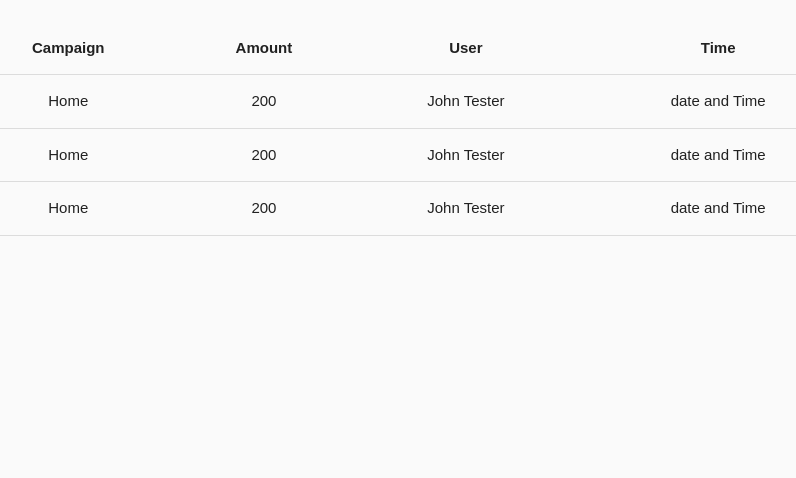
After one commit to Code-Institute-Submissions/josephWoodland-MS3-campaign-DB_OctResub, a Flask app: a page that uses templates/index.html in a window 1280 px wide. The commit adds this page. Shown: the part 322-800 px from the top of the page, without its empty margins (232-1028 px from the left). Run offline with Flask 2, Linux system fonts and the light colour scheme; the visitor is signed in with stand-in values (Sample User, id 1); a database or web service that is not in the repository returns one stand-in record (values such as "Sample title"); some libraries are stand-ins or nearby versions.

Commit message:
Added th e transaction template

```diff
--- a/app.py
+++ b/app.py
@@ -20,7 +20,7 @@ app.secret_key = os.environ.get("SECRET_KEY")
 mongo  = PyMongo(app)
 
 
-def create_transaction(user_from_id, user_to_id , campaign_id, amount):
+def create_transaction(user_from_id, user_to_id, campaign_id, amount):
 
     campaign = mongo.db.campaigns.find_one(
         {"_id": ObjectId(campaign_id)})
@@ -29,9 +29,6 @@ def create_transaction(user_from_id, user_to_id , campaign_id, amount):
     user_from = mongo.db.users.find_one(
         {"_id": ObjectId(user_from_id)})
     time = datetime.now()
-    print(user_to)
-
-    print("________________________------------------")
 
     new_transaction = {
         "user_to": user_to['first_name'] + ' ' + user_to['last_name'],
@@ -248,6 +245,19 @@ def delete_user(user):
     return render_template("home.html")
 
 
+@app.route("/transactions/<user>")
+def transactions(user):
+    user = mongo.db.users.find_one({ "email": session['user'] })
+    user_id = str(user["_id"])
+    transaction_credits = list(mongo.db.transactions.find(
+             { "user_to_id" : user_id } ))
+    transaction_debits = list(mongo.db.transactions.find(
+             { "user_from_id" : user_id } ))
+    transaction_list = transaction_debits + transaction_credits
+
+    return render_template("transactions.html", transaction_list=transaction_list)
+
+
 @app.route("/donate_campaign/<campaign_id>", methods=["GET","POST"])
 def donate_campaign(campaign_id):
     # Set all the selectors
--- a/templates/index.html
+++ b/templates/index.html
@@ -75,7 +75,7 @@
         {% if session.user %}
             <li><a class="waves-effect" href="{{ url_for('profile', user=session['user'])}}"></i>Profile</a></li>
             <li><a class="waves-effect" href="{{ url_for('user_campaigns', user=session['user'])}}">Campaigns</a></li>
-            <li><a class="waves-effect" href="#!">Transactions</a></li>
+            <li><a class="waves-effect" href="{{ url_for('transactions', user=session['user'])}}">Transactions</a></li>
             <li><a class="waves-effect" href="#!">History</a></li>
             <li><a class="waves-effect" href="#!">Search</a></li>
             <li><a class="waves-effect" href="{{ url_for('logout')}}">Sign Out</a></li>
--- /dev/null
+++ b/templates/transactions.html
@@ -0,0 +1,33 @@
+{% extends "index.html" %} {% block content %}
+<table class="highlight centered">
+    <thead>
+      <tr>
+          <th>Campaign</th>
+          <th>Amount</th>
+          <th>User</th>
+          <th>Time</th>
+      </tr>
+    </thead>
+    <h2>Payments in</h2>
+    <tbody>
+      <tr>
+        <td>Home</td>
+        <td>200</td>
+        <td>John Tester</td>
+        <td>date and Time</td>
+      </tr>
+      <tr>
+        <td>Home</td>
+        <td>200</td>
+        <td>John Tester</td>
+        <td>date and Time</td>
+      </tr>
+      <tr>
+        <td>Home</td>
+        <td>200</td>
+        <td>John Tester</td>
+        <td>date and Time</td>
+      </tr>
+    </tbody>
+  </table>
+{% endblock %}
```
